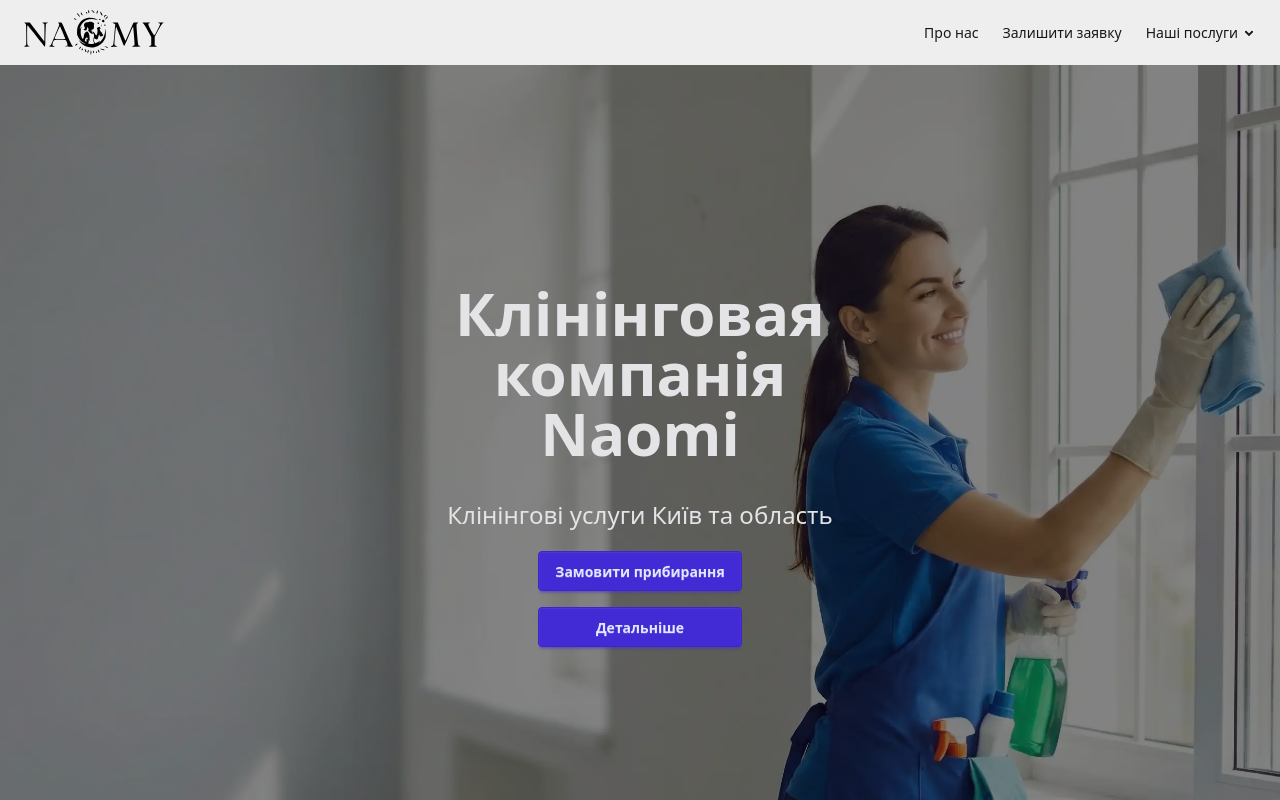
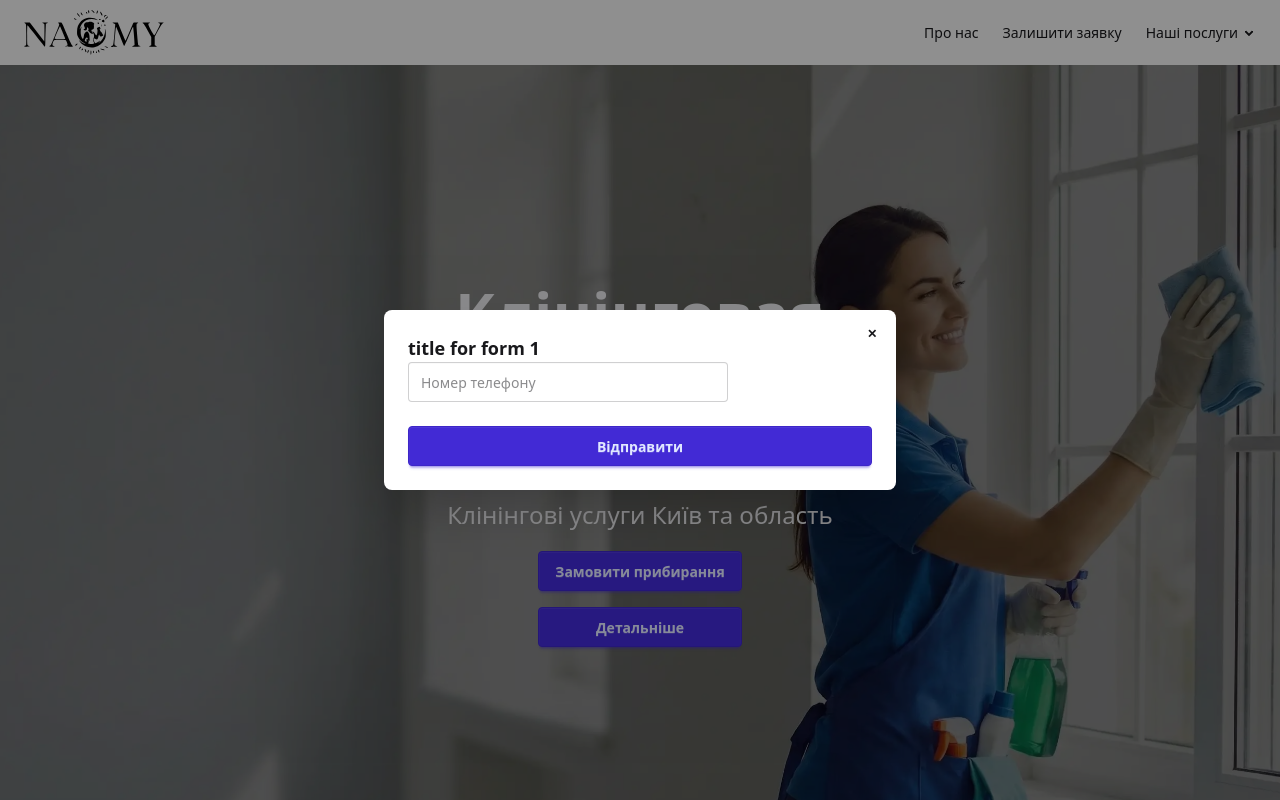
Before and after one commit to KaramushkoAndrii/naomi-next, a Next.js app: page / in a window 1280 px wide. Both pictures are taken after a click on the button "Замовити прибирання". Shown: the top 800 px of the page. Built offline with nearby package versions, Linux system fonts and the light colour scheme.

Commit message:
ref: add modal

```diff
--- a/src/app/layout.js
+++ b/src/app/layout.js
@@ -1,8 +1,7 @@
 import { Header } from "@/components/header/Header";
 import { NavigationMobile } from "@/components/navigation/NavigationMobile";
-// import { NavigationList } from "@/components/navigation/NavigationList";
-// import { moksData } from "@/data/moks";
 import { Geist, Geist_Mono } from "next/font/google";
+import { Modal } from "@/components/UI/Modal";
 import "./globals.css";
 
 const geistSans = Geist({
@@ -35,6 +34,7 @@ export default function RootLayout({ children }) {
               {/* Page content here */}
               {children}
             </main>
+            <Modal />
           </div>
           {/* there is mobile menu logic  */}
           <NavigationMobile />
--- a/src/app/page.jsx
+++ b/src/app/page.jsx
@@ -5,6 +5,8 @@ import { ServicesSection } from "@/components/services-section/ServicesSection";
 import { PricesSection } from "@/components/prices-section/PricesSection";
 import { FormSection } from "@/components/form-section/FormSection";
 import { Footer } from "@/components/footer/Footer";
+import { Modal } from "@/components/UI/Modal";
+import { ModalOrder } from "@/components/UI/ModalOrder";
 
 export default async function Home({ params }) {
   return (
@@ -15,6 +17,13 @@ export default async function Home({ params }) {
       <ServicesSection />
       <PricesSection />
       <FormSection />
+      <Modal id="form-1" title="title for form 1">
+        <ModalOrder />
+      </Modal>
+      <Modal id="form-2" title="title for form 2" />
+      <Modal id="form-3">
+        <ModalOrder />
+      </Modal>
       <Footer />
     </>
   );
--- a/src/components/UI/Modal.jsx
+++ b/src/components/UI/Modal.jsx
@@ -0,0 +1,26 @@
+// "use client";
+
+export const Modal = ({ id, title, children }) => {
+  return (
+    <>
+      <dialog id={id} className="modal">
+        <div className="modal-box">
+          <form method="dialog">
+            {/* if there is a button in form, it will close the modal */}
+            <button className="btn btn-sm btn-circle btn-ghost absolute right-2 top-2">
+              ✕
+            </button>
+          </form>
+          {title && <h3 className="font-bold text-lg">{title}</h3>}
+
+          {children}
+        </div>
+
+        {/* close modal if click not inside */}
+        <form method="dialog" className="modal-backdrop">
+          <button>close</button>
+        </form>
+      </dialog>
+    </>
+  );
+};
--- /dev/null
+++ b/src/components/UI/ModalOpenButton.jsx
@@ -0,0 +1,18 @@
+"use client";
+
+export const ModalOpenButton = ({ text, modalId, classNames = "" }) => {
+  const openHandler = () => {
+    const modal = document.getElementById(modalId);
+    if (modal) {
+      modal.showModal();
+    } else {
+      alert(`modal with ${modalId} is not defined`);
+    }
+  };
+
+  return (
+    <button className={`btn btn-primary ${classNames}`} onClick={openHandler}>
+      {text}
+    </button>
+  );
+};
--- /dev/null
+++ b/src/components/UI/ModalOrder.jsx
@@ -0,0 +1,37 @@
+"use client";
+
+import { useForm } from "react-hook-form";
+
+export const ModalOrder = ({ modalId }) => {
+  const {
+    register,
+    handleSubmit,
+    reset,
+    formState: { errors },
+  } = useForm({
+    mode: "onChange",
+  });
+
+  const onSubmit = (data) => {
+    console.log("данніе: ", data);
+
+    reset();
+
+    if (modalId) {
+      document.getElementById(modalId).close();
+    }
+  };
+  return (
+    <form onSubmit={handleSubmit(onSubmit)} className="flex flex-col gap-4">
+      <input
+        type="tel"
+        placeholder="Номер телефону"
+        className={`input input-bordered ${errors.tel ? "input-error" : ""}`}
+        {...register("tel", { required: true })}
+      />
+      <button type="submit" className="btn btn-primary mt-2">
+        Відправити
+      </button>
+    </form>
+  );
+};
--- a/src/components/hero-section/HeroSection.jsx
+++ b/src/components/hero-section/HeroSection.jsx
@@ -1,26 +1,5 @@
-// import Image from "next/image";
-
-// export const HeroSection = () => {
-//   return (
-//     <section className="hero-section relative w-dvw">
-//       <Image
-//         src="/hero.webp"
-//         alt="clining"
-//         fill
-//         className="object-cover object-center"
-//       />
-//       <div className="absolute content-[''] top-0 left-0 w-full h-full bg-amber-400/70 z-1"></div>
-//       <div className="hero-content relative w-full h-full flex flex-col items-start z-2 text-start">
-//         <h1>Клінінговая компанія Naomi</h1>
-//         <h2>Клінінгові услуги Київ та область</h2>
-//         <div className="flex flex-col gap-2 mt-10">
-//           <button className="btn rounded-[30px]">Замовити прибирання</button>
-//           <button className="btn rounded-[30px]">Детальніше</button>
-//         </div>
-//       </div>
-//     </section>
-//   );
-// };
+import Link from "next/link";
+import { ModalOpenButton } from "../UI/ModalOpenButton";
 
 export const HeroSection = () => {
   return (
@@ -40,8 +19,10 @@ export const HeroSection = () => {
             Клінінгові услуги Київ та область
           </p>
           <div className="flex flex-col gap-4 w-fit">
-            <button className="btn btn-primary">Замовити прибирання</button>
-            <button className="btn btn-primary">Детальніше</button>
+            <ModalOpenButton modalId="form-1" text={"Замовити прибирання"} />
+            <button className="btn btn-primary">
+              <Link href="#advantage">Детальніше</Link>
+            </button>
           </div>
         </div>
       </div>
--- a/src/components/prices-section/PricesCard.jsx
+++ b/src/components/prices-section/PricesCard.jsx
@@ -1,5 +1,7 @@
+import { ModalOpenButton } from "../UI/ModalOpenButton";
+
 export const PricesCard = ({ card }) => {
-  const { title, price, services } = card;
+  const { title, price, services, modalId } = card;
   const agree = () => {
     return (
       <svg
@@ -33,9 +35,11 @@ export const PricesCard = ({ card }) => {
             </li>
           ))}
         </ul>
-        <div className="mt-6">
-          <button className="btn btn-primary btn-block">Замовити</button>
-        </div>
+        <ModalOpenButton
+          modalId={modalId}
+          text={"Замовити"}
+          classNames={"flex w-full mt-6"}
+        />
       </div>
     </div>
   );
--- a/src/components/services-section/ServicesList.jsx
+++ b/src/components/services-section/ServicesList.jsx
@@ -4,7 +4,7 @@ export const ServicesList = ({ list }) => {
   return (
     <ul className="grid justify-center">
       {list?.map((item) => (
-        <li key={item.id}>
+        <li key={item.id} id={item.href}>
           <ServicesCard data={item} />
         </li>
       ))}
--- a/src/data/advantageListData.js
+++ b/src/data/advantageListData.js
@@ -5,11 +5,11 @@ export const AdvantageListData = [
   {
     id: 1,
     text: "Безпечно",
-    icon: <MdOutlineHealthAndSafety size={40} />,
+    icon: <MdOutlineHealthAndSafety size={60} />,
   },
   {
     id: 2,
     text: "Оперативність",
-    icon: <BsLightningCharge size={40} />,
+    icon: <BsLightningCharge size={60} />,
   },
 ];
--- a/src/data/pricesData.js
+++ b/src/data/pricesData.js
@@ -3,15 +3,18 @@ export const PricesData = [
     title: "Генеральне приберання",
     price: 3000,
     services: ["Вологе прибирання", "Вивіз сміття", "Відмиваємо меблі"],
+    modalId: "form-2",
   },
   {
     title: "Вологе приберання",
     price: 7000,
     services: ["Вологе прибирання", "Вивіз сміття", "Відмиваємо меблі"],
+    modalId: "form-3",
   },
   {
     title: "Будівельне приберання",
     price: 13000,
     services: ["Вологе прибирання", "Вивіз сміття", "Відмиваємо меблі"],
+    modalId: "form-4",
   },
 ];
--- a/src/data/servicesListData.js
+++ b/src/data/servicesListData.js
@@ -4,6 +4,7 @@ export const ServicesListData = [
     description: "Текст опису генерального прибирання",
     img: "/hero.webp",
     alt: "this is alt for general uborka",
+    href: "general",
     id: 1,
   },
   {
@@ -11,6 +12,7 @@ export const ServicesListData = [
     description: "Текст опису вивозу сміття",
     img: "/hero.webp",
     alt: "this is alt for viviz smittya",
+    href: "remont",
     id: 2,
   },
 ];
```
